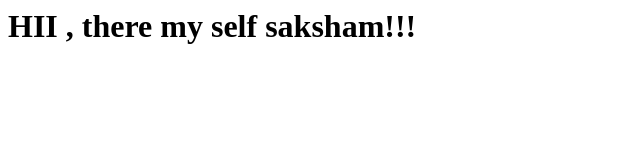
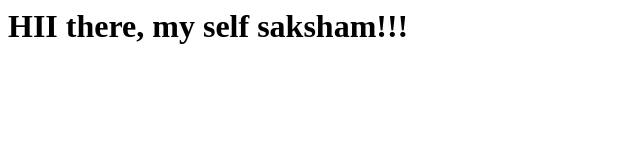
Before and after one commit to Soul0418/Soul0418.github.io, a plain HTML site: page index.html in a window 1280 px wide. Shown: the whole page, without its empty margins (0-640 px from the left). Drawn offline with Linux system fonts and the light colour scheme.

Commit message:
Updated index.html

```diff
--- a/index.html
+++ b/index.html
@@ -5,7 +5,7 @@
   </head>
   <body>
     <h1>
-      HII , there my self saksham!!!
+      HII there, my self saksham!!!
     </h1>
   </body>
 
```
